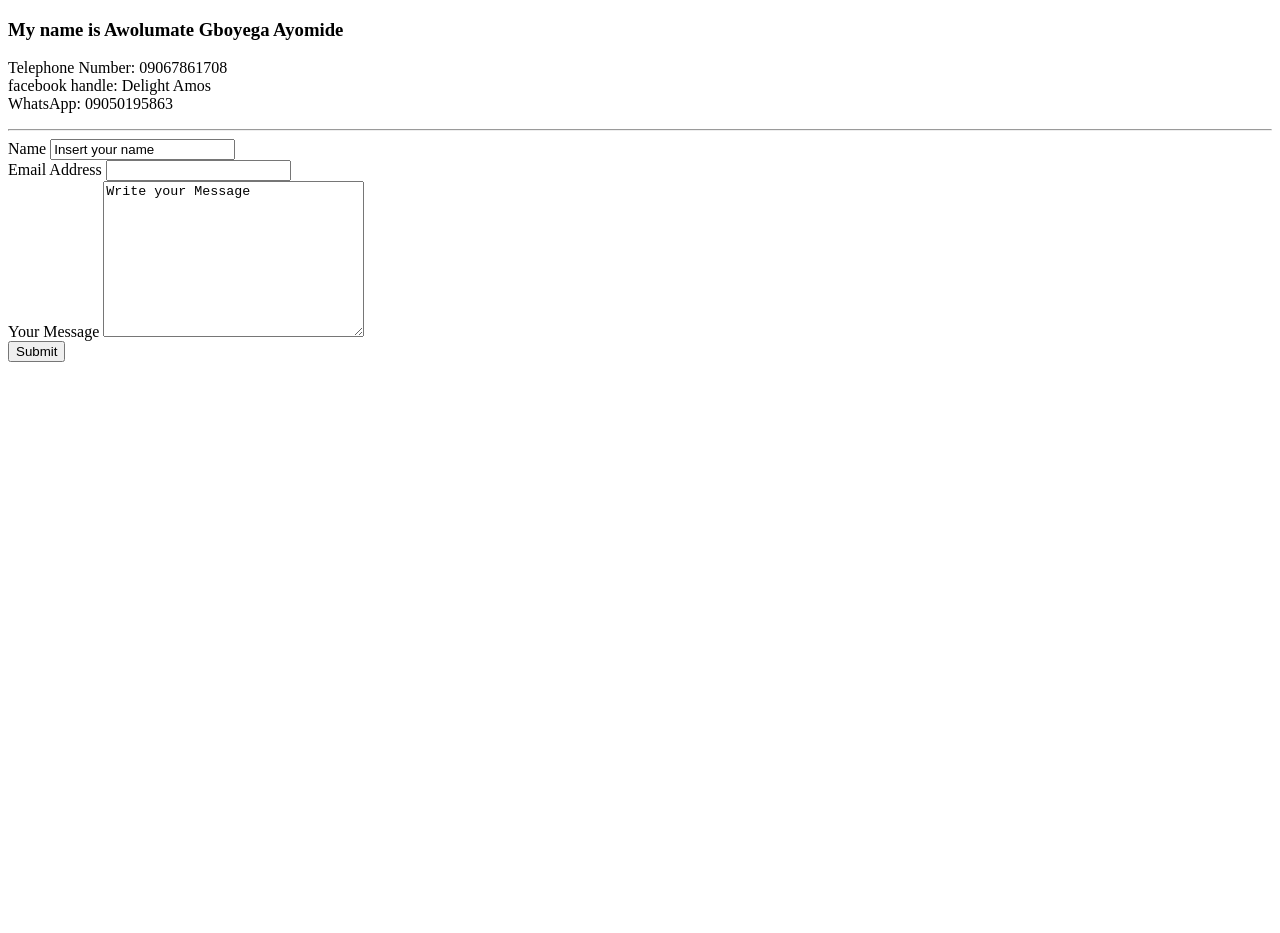
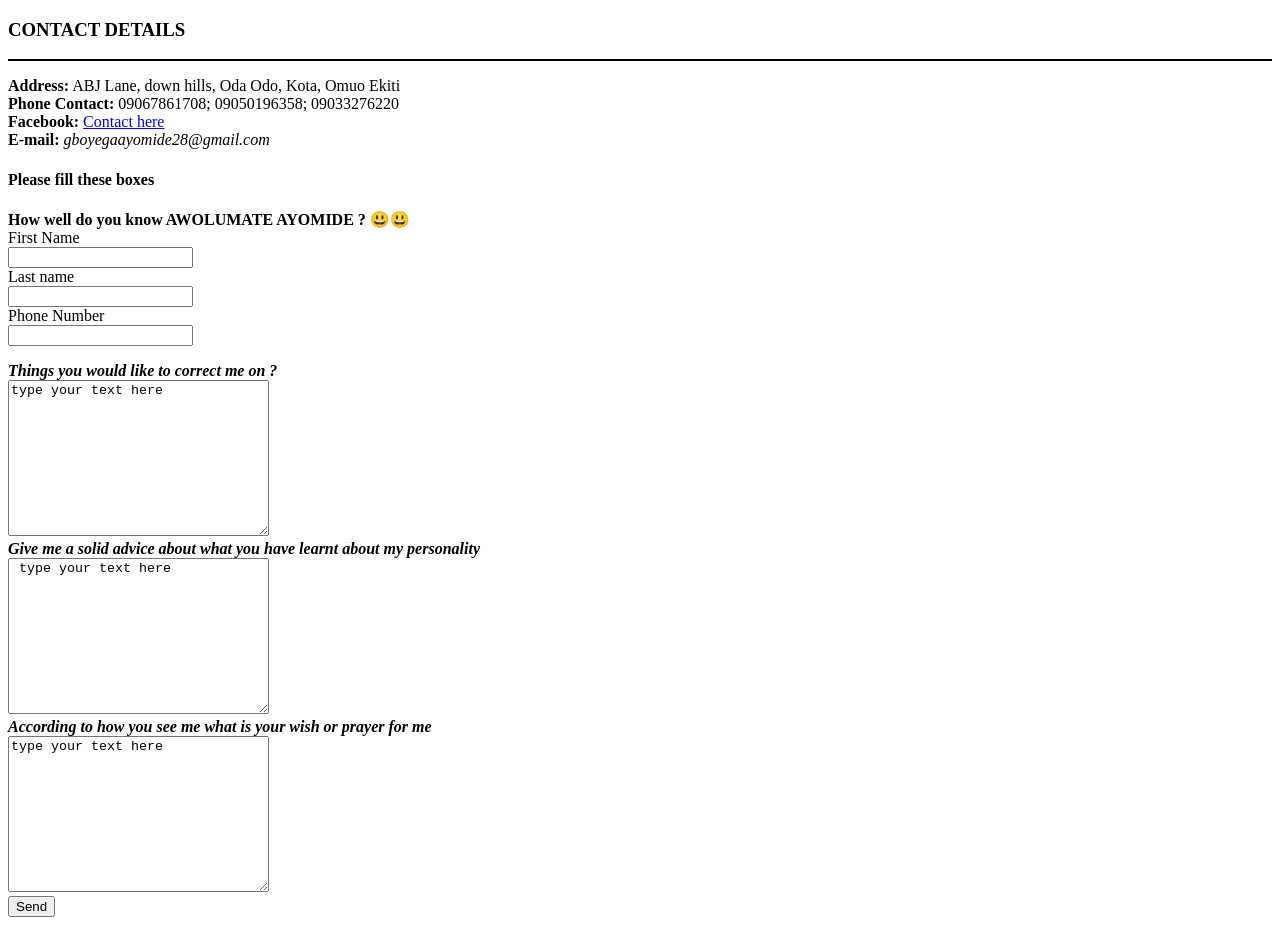
Before and after one commit to DelsAyomide/da, a plain HTML site: page Contact details.html in a window 1280 px wide. Before the commit the page ends 800 px from the top, so only its background shows below. Drawn offline with Linux system fonts and the light colour scheme.

Commit message:
Update Contact details.html

```diff
--- a/Contact details.html
+++ b/Contact details.html
@@ -2,29 +2,38 @@
 <html lang="en">
 <head>
     <meta charset="UTF-8">
-    <meta http-equiv="X-UA-Compatible" content="IE=edge">
     <meta name="viewport" content="width=device-width, initial-scale=1.0">
-    <title>My Contact</title>
+    <title>My Contact details</title>
 </head>
 <body>
-    <h3>My name is Awolumate Gboyega Ayomide</h3>
+    <h3>CONTACT DETAILS</h3> <hr noshade="30px" color="black">
     <p>
-        Telephone Number: 09067861708 <br>
-        facebook handle: Delight Amos <br>
-        WhatsApp: 09050195863
+        <strong>Address:</strong> ABJ Lane, down hills, Oda Odo, Kota, Omuo Ekiti <br>
+        <strong>Phone Contact:</strong> 09067861708; 09050196358; 09033276220 <br>
+        <strong>Facebook:</strong> <a href="http://www.facebook.com/william.campbell124">Contact here</a> <br>
+        <strong>E-mail:</strong> <em>gboyegaayomide28@gmail.com</em>
     </p>
-    <hr>
-    <form action="mailto:gboyegaayomide28@gmail.com" method="post" enctype="text/plain">
-            <label for="">Name</label>
-            <input type="text" name="yourName" value="Insert your name"> <br>
+    <p>
+        <h4>Please fill these boxes</h4>
+        <strong>How well do you know AWOLUMATE AYOMIDE ? 😃😃</strong>
 
-            <label for="">Email Address</label>
-            <input type="email" name="yourEmail" id=""> <br>
-
-            <label for="">Your Message</label>
-            <textarea name="yourMessage" id="" cols="30" rows="10">Write your Message</textarea> <br>
-
-            <input type="submit" name="">
-    </form>
+        <form action="mailto:ayomidehappyman@gmail.com" method="post" enctype="text/plain">
+            <label for="">First Name</label> <br>
+            <input type="text" name="viewerFirstName" value=""> <br>
+            <label for="">Last name</label> <br>
+            <input type="text" name="viewerLastName" value=""> <br>
+            <label for="">Phone Number</label> <br>
+            <input type="text" name="viewerTelNumber" id="">
+        <p>
+            <label for=""> <strong><em>Things you would like to correct me on ?</em></strong></label> <br>
+            <textarea name="viewercomments" id="" cols="30" rows="10">type your text here</textarea> <br>
+            <label for=""><strong><em>Give me a solid advice about what you have learnt about my personality</em></strong></label> <br>
+            <textarea name="viewercomments" id="" cols="30" rows="10"> type your text here</textarea> <br>
+            <label for=""><strong><em>According to how you see me what is your wish or prayer for me</em></strong></label> <br>
+            <textarea name="viewercomments" id="" cols="30" rows="10">type your text here</textarea> <br>
+            <input type="submit" value="Send">
+        </p>
+        </form>
+    </p>
 </body>
 </html>
```
